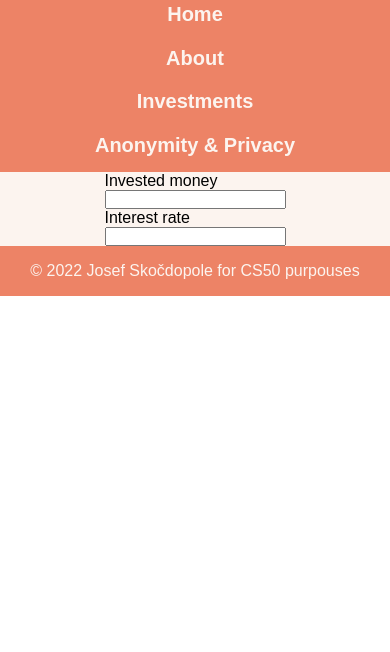
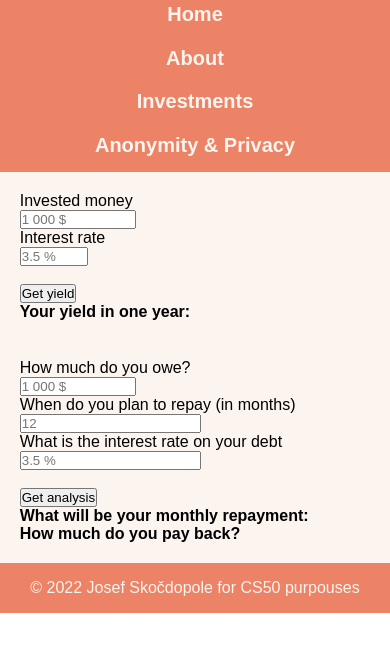
Before and after one commit to JosefSkocdopole/test-web, a plain HTML site: page investments.html in a window 390 px wide. Shown: the part 128-780 px from the top of the page. Drawn offline with Linux system fonts and the light colour scheme.

Commit message:
Added javascript calculations for the investment.html

```diff
--- a/investments.html
+++ b/investments.html
@@ -7,6 +7,7 @@
         <title>Document</title>
         <link rel="stylesheet" href="style.css">
         <link rel="icon" href="favicon.ico">
+        <script src="script.js"></script>
     </head>
     <body>
         <div class="wrapper">
@@ -19,14 +20,32 @@
                     <li><a href="">Anonymity & Privacy</a></li>
                 </ul>
             </header>
-            <div class="forms">
-                <div class="form">
-                    <form action="">
-                        <label for="number">Invested money</label><br>
-                        <input type="number" id="number" name="Invested money"><br>
-                        <label for="interest">Interest rate</label><br>
-                        <input type="number" id="interest" name="interest">
-                    </form>
+            <div class="main">
+                <div class="forms">
+                    <div class="form">
+                        <form>
+                            <label for="ammount">Invested money</label><br>
+                            <input type="number" id="ammount" name="Invested money" placeholder="1 000 $" min="100" max="1000000000" step="100"><br>
+                            <label for="interest">Interest rate</label><br>
+                            <input type="number" id="interest" name="interest" placeholder="3.5 %" min="0" max="50" step="0.1"><br><br>
+                            <input type="button" value="Get yield" id="btn1"><br>
+                            <h4>Your yield in one year:</h4>
+                            <p id="otp1"></p><br>
+                        </form>
+                        <form>
+                            <label for="debt">How much do you owe?</label><br>
+                            <input type="number" id="debt" name="debt" placeholder="1 000 $" min="100" max="1000000000" step="100"><br>
+                            <label for="month-to-repay">When do you plan to repay (in months)</label><br>
+                            <input type="number" id="month-to-repay" name="month-to-repay" placeholder="12" min="1" step="1"><br>
+                            <label for="debt-interest">What is the interest rate on your debt</label><br>
+                            <input type="number" id="debt-interest" name="debt-interest" placeholder="3.5 %" min="0" step="0.1"><br><br>
+                            <input type="button" value="Get analysis" id="btn2">
+                            <h4>What will be your monthly repayment:</h4>
+                            <p id="otp2"></p>
+                            <h4>How much do you pay back?</h4>
+                            <p id="otp3"></p>
+                        </form>
+                    </div>
                 </div>
             </div>
             <footer>
--- /dev/null
+++ b/script.js
@@ -0,0 +1,22 @@
+window.onload = function () {
+    let investment1 = document.getElementById("ammount");
+    let interest1 = document.getElementById("interest");
+    let btn1 = document.getElementById("btn1");
+    let out1 = document.getElementById("otp1");
+    function fun1() {
+    out1.innerHTML = investment1.value / 100 * interest1.value
+    };
+    btn1.addEventListener("click", fun1);
+
+    let debt = document.getElementById("debt");
+    let debt_interest = document.getElementById("debt-interest");
+    let month = document.getElementById("month-to-repay");
+    let btn2 = document.getElementById("btn2");
+    let out2 = document.getElementById("otp2");
+    let out3 = document.getElementById("otp3");
+    function fun2() {
+    out2.innerHTML = (debt.value * (debt_interest.value / 100 / 12 * (1 + debt_interest.value / 100 / 12) ** month.value) / ((1 + debt_interest.value / 100 / 12) ** month.value - 1)).toFixed(2);
+    out3.innerHTML = ((debt.value * (debt_interest.value / 100 / 12 * (1 + debt_interest.value / 100 / 12) ** month.value) / ((1 + debt_interest.value / 100 / 12) ** month.value - 1)) * month.value).toFixed(2);
+    };
+    btn2.addEventListener("click", fun2);
+};
--- a/style.css
+++ b/style.css
@@ -136,6 +136,13 @@ footer {
     border-radius: 8px;
 }
 
+.form {
+    display: flex;
+    margin: 10px;
+    gap: 20px;
+    width: 100%;
+}
+
 @media screen and (max-width: 1000px) {
     .wrapper {
         height: 100%;
@@ -209,5 +216,12 @@ footer {
         height: auto;
     }
 
+    .form {
+        display: flex;
+        flex-direction: column;
+        margin: 10px;
+        gap: 20px;
+        width: 100%;
+    }
 
 }
```
